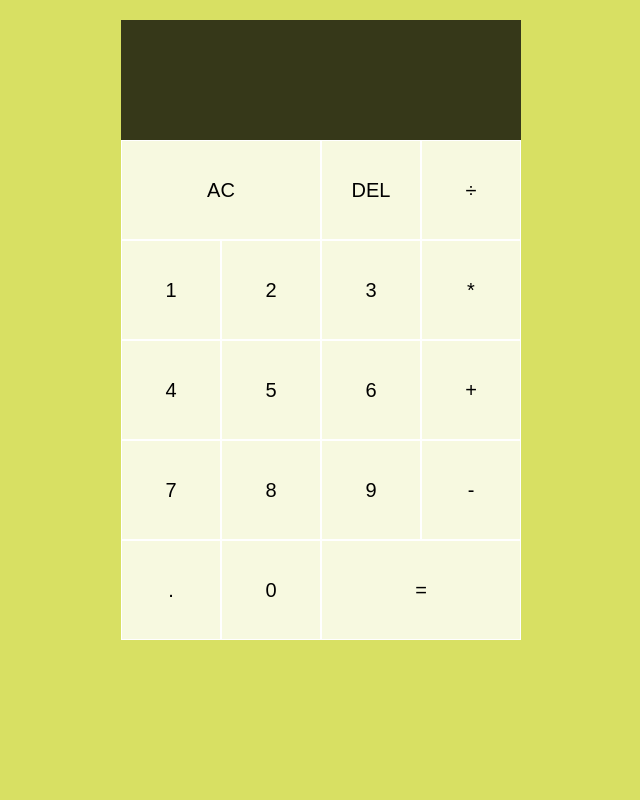
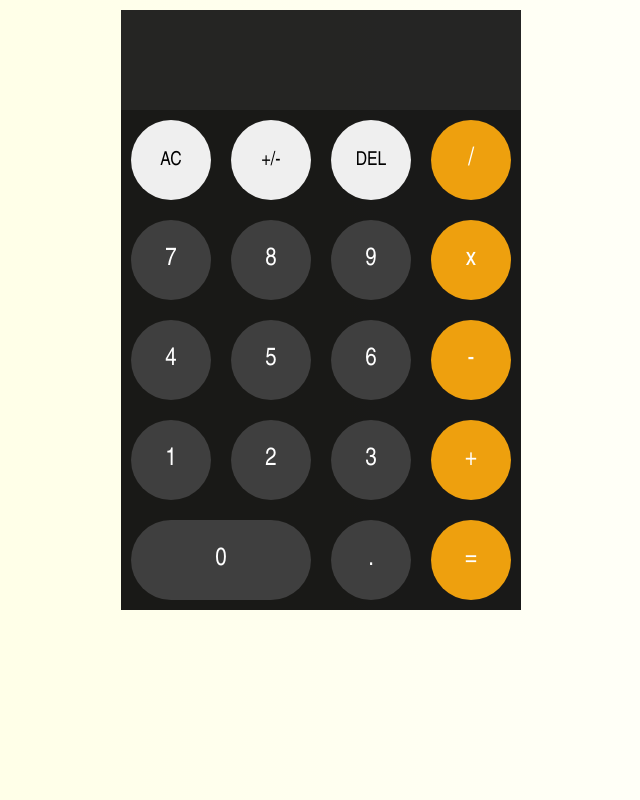
Before and after one commit to Oge-nna/JsCalculator, a plain HTML site: page index.html in a window 1280 px wide. Shown: the whole page, without its empty margins (319-959 px from the left). Drawn offline with Linux system fonts and the light colour scheme.

Commit message:
made changes to design, style and script of calculator

```diff
--- a/index.html
+++ b/index.html
@@ -5,33 +5,34 @@
     <meta http-equiv="X-UA-Compatible" content="IE=edge">
     <meta name="viewport" content="width=device-width, initial-scale=1.0">
     <title>Calculator</title>
-    <link href="styles.css" rel="stylesheet">
+    <link href="style.css" rel="stylesheet">
     <script src="script.js" defer></script>
 </head>
 <body>
-    <div class="grid-icons">
-        <div class="output">
-            <div data-old-value class="old-value"></div>
-            <div data-new-value class="new-value"></div>
+        <div class="calculator-grid">
+            <div class="output-bar">
+                <div data-old-value class="old-value"></div>
+                <div data-new-value class="new-value"></div>
+            </div>
+            <button data-all-clear class="function">AC</button>
+            <button class="function">+/-</button>
+            <button data-delete class="function">DEL</button>
+            <button data-operation class="operand">/</button>
+            <button data-number class="number">7</button>
+            <button data-number class="number">8</button>
+            <button data-number class="number">9</button>
+            <button data-operation class="operand">x</button>
+            <button data-number class="number">4</button>
+            <button data-number class="number">5</button>
+            <button data-number class="number">6</button>
+            <button data-operation class="operand">-</button>
+            <button data-number class="number">1</button>
+            <button data-number class="number">2</button>
+            <button data-number class="number">3</button>
+            <button data-operation class="operand">+</button>
+            <button data-number class="double-span number">0</button>
+            <button data-number class="number">.</button>
+            <button data-equals class="operand">=</button>
         </div>
-        <button data-all-clear class="double-span">AC</button>
-        <button data-delete>DEL</button>
-        <button data-operation>÷</button>
-        <button data-number>1</button>
-        <button data-number>2</button>
-        <button data-number>3</button>
-        <button data-operation>*</button>
-        <button data-number>4</button>
-        <button data-number>5</button>
-        <button data-number>6</button>
-        <button data-operation>+</button>
-        <button data-number>7</button>
-        <button data-number>8</button>
-        <button data-number>9</button>
-        <button data-operation>-</button>
-        <button data-number>.</button>
-        <button data-number>0</button>
-        <button data-equals class="double-span">=</button>
-    </div>
 </body>
 </html>
--- a/script.js
+++ b/script.js
@@ -44,10 +44,10 @@ class Calculator {
             case '-':
                 computation = prev - current
                 break
-           case '*':
+           case 'x':
                 computation = prev * current
                 break
-            case '÷':
+            case '/':
                 computation = prev / current
                 break
             default:
--- /dev/null
+++ b/style.css
@@ -0,0 +1,74 @@
+* {
+    font-family:' Gothic Medium', 'Arial Narrow', Arial, sans-serif;
+}
+
+body {
+    padding: 10px;
+    margin: 0;
+    box-sizing: border-box;
+    background: linear-gradient(to right, lightyellow, white);
+}
+
+
+.calculator-grid {
+    background-color: rgba(0, 0, 0, 0.9);
+    height: max-content;
+    width: max-content;
+    margin: auto;
+    display: grid;
+    justify-content: center;
+    grid-template-columns: repeat(4, 100px);
+    grid-template-rows: repeat(6, 100px);
+}
+
+.calculator-grid > button {
+    font-size: 1.2rem;
+    outline: none;
+    border: 0;
+    border-radius: 50%;
+    margin: 10px;
+}
+
+.calculator-grid > button.number {
+    background-color: rgb(63, 63, 63);
+    color: white;
+    font-size: 25px;
+}
+
+.calculator-grid > button.number:hover {
+    background-color: gray;
+}
+
+.calculator-grid > button.double-span {
+    grid-column: span 2;
+    border-radius: 100px;
+}
+
+.calculator-grid > button.operand {
+    background-color: rgb(238, 160, 14);
+    color: white;
+    font-size: 25px;
+}
+
+.calculator-grid > button.operand:hover {
+    background-color: rgb(212, 212, 212);
+}
+
+.calculator-grid > button.function:hover {
+    background-color: gray;
+}
+
+.output-bar {
+    background-color: rgba(255, 255, 255, 0.05);
+    grid-column: 1 / -1;
+    padding: 10px;
+    display: flex;
+    flex-direction: column;
+    align-items: flex-end;
+    justify-content: space-around;
+}
+
+.new-value, .old-value {
+    font-size: 2rem;
+    color: white;
+}
--- a/styles.css
+++ /dev/null
@@ -1,56 +0,0 @@
-*, *::before, *::after {
-    box-sizing: border-box;
-    font-family: Arial, Helvetica, sans-serif;
-    font-weight: normal;
-}
-
-body {
-    padding: 0;
-    margin: 20px;
-    background-color: rgba(203, 214, 47, 0.75);
-}
-
-.grid-icons {
-    display: grid;
-    justify-content: center;
-    min-height: 100;
-    grid-template-columns: repeat(4, 100px);
-    grid-template-rows: minmax(120px, auto) repeat(5, 100px);
-
-}
-
-.grid-icons > button {
-    cursor: default;
-    font-size: 20px;
-    border: 1px solid white;
-    background-color: rgba(255, 255, 255, 0.80);
-}
-
-.grid-icons > button:hover {
-    background-color: rgba(255, 255, 255, 0.95);
-}
-
-.double-span {
-    grid-column: span 2;
-}
-
-.output {
-    grid-column: 1 / -1;
-    background-color: rgba(0, 0, 0, 0.75);
-    display: flex;
-    align-items: flex-end;
-    justify-content: space-around;
-    flex-direction: column;
-    padding: 10px;
-    word-break: break-all;
-}
-
-.output .old-value {
-    color: rgba(255, 255, 255, 0.75);
-    font-size: 25px;
-}
-
-.output .new-value {
-    color: white;
-    font-size: 25px;
-}
```
